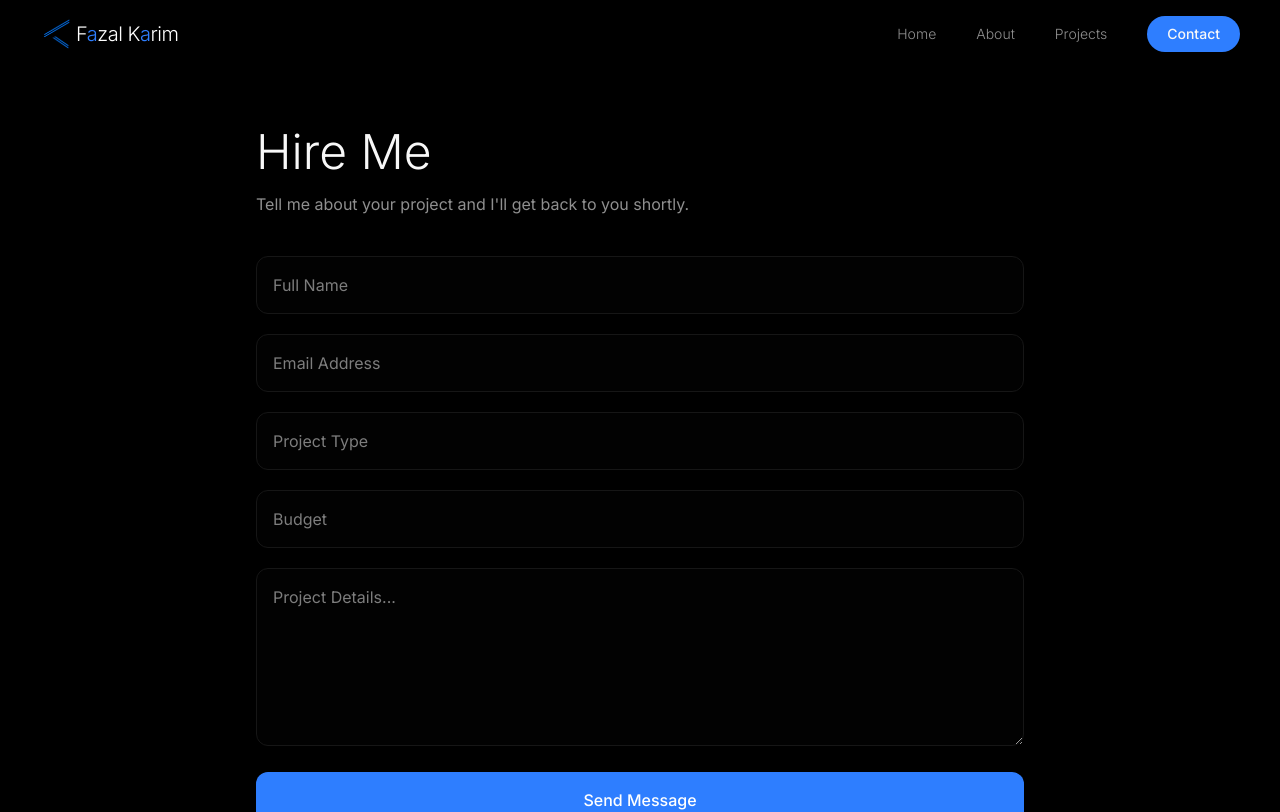
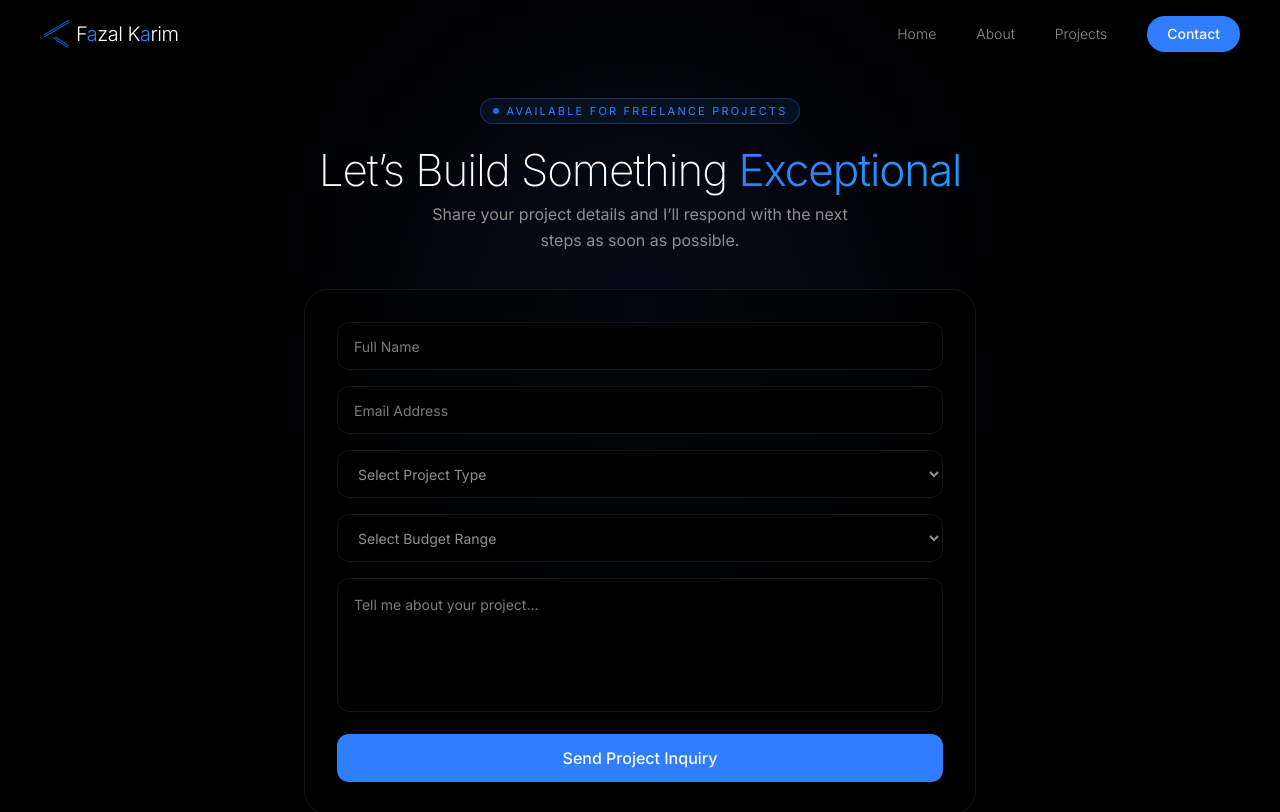
Before and after one commit to fazalkariim/Fazal-Karim, a React (Vite) app: page /hire in a window 1280 px wide. Shown: the top 812 px of the page. Built offline with nearby package versions, Linux system fonts and the light colour scheme.

Commit message:
Complete portfolio website and project showcase

```diff
--- a/src/components/sections/AboutPreview.jsx
+++ b/src/components/sections/AboutPreview.jsx
@@ -11,7 +11,6 @@ export function AboutPreview() {
       <div className="max-w-7xl mx-auto px-6 lg:px-10 grid lg:grid-cols-2 gap-12 lg:gap-20 items-center  ">
         <div className="relative">
           <div className="absolute -inset-4 bg-primary/10 rounded-2xl blur-2xl" />
-          {/* <div className="relative rounded-2xl overflow-hidden border border-border glow-border aspect-[4/5] max-w-md"> */}
             <img src={sideimg} alt="Fazal Karim" className="w-full h-full object-cover grayscale" />
             <div className="absolute inset-0 bg-gradient-to-t from-background/80 via-transparent to-transparent" />
             <div className="absolute bottom-6 left-6 right-6 flex items-center gap-3">
--- a/src/pages/Hire.jsx
+++ b/src/pages/Hire.jsx
@@ -3,14 +3,13 @@ import emailjs from "@emailjs/browser";
 
 export default function Hire() {
   const form = useRef();
-
   const [loading, setLoading] = useState(false);
-  const [success, setSuccess] = useState("");
+  const [status, setStatus] = useState("");
 
   const sendEmail = async (e) => {
     e.preventDefault();
-
     setLoading(true);
+    setStatus("");
 
     try {
       await emailjs.sendForm(
@@ -20,86 +19,112 @@ export default function Hire() {
         import.meta.env.VITE_EMAILJS_PUBLIC_KEY
       );
 
-      setSuccess("Message sent successfully 🚀");
-
+      setStatus("Message sent successfully. I’ll get back to you soon.");
       form.current.reset();
     } catch (error) {
       console.log(error);
-
-      setSuccess("Something went wrong ❌");
+      setStatus("Something went wrong. Please try again.");
     }
 
     setLoading(false);
   };
 
   return (
-    <section className="min-h-screen py-32 px-6">
-      <div className="max-w-3xl mx-auto">
+    <section className="relative min-h-screen overflow-hidden px-5 py-24">
+      <div className="absolute left-1/2 top-24 h-[420px] w-[420px] -translate-x-1/2 rounded-full bg-primary/10 blur-[120px]" />
 
-        <h1 className="text-5xl font-light mb-4">
-          Hire Me
-        </h1>
+      <div className="relative mx-auto max-w-2xl">
+        <div className="mb-9 text-center">
+          <div className="mb-5 inline-flex items-center gap-2 rounded-full border border-primary/30 bg-primary/10 px-3 py-1 text-[11px] uppercase tracking-[0.2em] text-primary">
+            <span className="h-1.5 w-1.5 rounded-full bg-primary animate-pulse" />
+            Available for freelance projects
+          </div>
 
-        <p className="text-muted-foreground mb-10">
-          Tell me about your project and I'll get back to you shortly.
-        </p>
+          <h1 className="text-3xl font-extralight tracking-tight text-white md:text-[44px]">
+            Let’s Build Something <span></span>
+            <span className=" text-gradient-primary font-light">
+               Exceptional
+            </span>
+          </h1>
+
+          <p className="mx-auto mt-1 max-w-md text-sm leading-relaxed text-muted-foreground md:text-base">
+            Share your project details and I’ll respond with the next steps as
+            soon as possible.
+          </p>
+        </div>
 
         <form
           ref={form}
           onSubmit={sendEmail}
-          className="space-y-5"
+          className="space-y-4 rounded-3xl border border-border bg-card/60 p-6 backdrop-blur-xl md:p-8"
         >
           <input
             type="text"
             name="user_name"
+            required
             placeholder="Full Name"
-            required
-            className="w-full p-4 rounded-xl bg-card border border-border"
+            className="h-12 w-full rounded-xl border border-border bg-background px-4 text-sm outline-none transition-all focus:border-primary focus:ring-2 focus:ring-primary/20"
           />
 
           <input
             type="email"
             name="user_email"
+            required
             placeholder="Email Address"
-            required
-            className="w-full p-4 rounded-xl bg-card border border-border"
+            className="h-12 w-full rounded-xl border border-border bg-background px-4 text-sm outline-none transition-all focus:border-primary focus:ring-2 focus:ring-primary/20"
           />
 
-          <input
-            type="text"
+          <select
             name="project_type"
-            placeholder="Project Type"
             required
-            className="w-full p-4 rounded-xl bg-card border border-border"
-          />
+            defaultValue=""
+            className="h-12 w-full rounded-xl border border-border bg-background px-4 text-sm text-muted-foreground outline-none transition-all focus:border-primary focus:ring-2 focus:ring-primary/20"
+          >
+            <option value="" disabled>
+              Select Project Type
+            </option>
+            <option value="MERN Web App">MERN Web App</option>
+            <option value="SaaS Platform">SaaS Platform</option>
+            <option value="Admin Dashboard">Admin Dashboard</option>
+            <option value="E-Commerce Website">E-Commerce Website</option>
+            <option value="AI Integration">AI Integration</option>
+            <option value="Other">Other</option>
+          </select>
 
-          <input
-            type="text"
+          <select
             name="budget"
-            placeholder="Budget"
             required
-            className="w-full p-4 rounded-xl bg-card border border-border"
-          />
+            defaultValue=""
+            className="h-12 w-full rounded-xl border border-border bg-background px-4 text-sm text-muted-foreground outline-none transition-all focus:border-primary focus:ring-2 focus:ring-primary/20"
+          >
+            <option value="" disabled>
+              Select Budget Range
+            </option>
+            <option value="$100 - $300">$100 - $300</option>
+            <option value="$300 - $700">$300 - $700</option>
+            <option value="$700 - $1500">$700 - $1500</option>
+            <option value="$1500+">$1500+</option>
+          </select>
 
           <textarea
-            rows="6"
+            rows="5"
             name="message"
-            placeholder="Project Details..."
             required
-            className="w-full p-4 rounded-xl bg-card border border-border"
+            placeholder="Tell me about your project..."
+            className="w-full resize-none rounded-xl border border-border bg-background p-4 text-sm outline-none transition-all focus:border-primary focus:ring-2 focus:ring-primary/20"
           />
 
           <button
             disabled={loading}
             type="submit"
-            className="w-full py-4 rounded-xl bg-primary text-white font-medium"
+            className="h-12 w-full rounded-xl bg-primary font-medium text-primary-foreground transition-all hover:scale-[1.02] hover:shadow-[0_0_25px_rgba(0,119,255,0.35)] disabled:opacity-60"
           >
-            {loading ? "Sending..." : "Send Message"}
+            {loading ? "Sending Request..." : "Send Project Inquiry"}
           </button>
 
-          {success && (
-            <p className="text-center text-primary">
-              {success}
+          {status && (
+            <p className="rounded-xl border border-primary/30 bg-primary/10 py-3 text-center text-sm text-primary">
+              {status}
             </p>
           )}
         </form>
--- a/src/pages/Home.jsx
+++ b/src/pages/Home.jsx
@@ -5,7 +5,6 @@ import { Services } from "../components/sections/Services.jsx";
 import { FeaturedProjects } from "../components/sections/FeaturedProjects.jsx";
 import { Process } from "../components/sections/Process.jsx";
 import { Experience } from "../components/sections/Experience.jsx";
-// import { Testimonials } from "../components/sections/Testimonials.jsx";
 import { ContactCTA } from "../components/sections/ContactCTA.jsx";
 
 export default function Home() {
--- a/src/pages/Projects.jsx
+++ b/src/pages/Projects.jsx
@@ -1,6 +1,9 @@
 import { useState } from "react";
 import { PageHeader } from "../components/PageHeader.jsx";
-import { ProjectCard, projectsData } from "../components/sections/ProjectCard.jsx";
+import {
+  ProjectCard,
+  projectsData,
+} from "../components/sections/ProjectCard.jsx";
 import { ContactCTA } from "../components/sections/ContactCTA.jsx";
 import { Sparkles } from "lucide-react";
 
@@ -8,31 +11,33 @@ const categories = ["All", "MERN Apps", "NEXT Apps"];
 
 export default function Projects() {
   const [active, setActive] = useState("All");
-  const filtered = active === "All" ? projectsData : projectsData.filter((p) => p.category === active);
+  const filtered =
+    active === "All"
+      ? projectsData
+      : projectsData.filter((p) => p.category === active);
   const featured = projectsData[0];
 
   return (
     <>
       <PageHeader
-        eyebrow="Portfolio"
-        title="Projects that"
-        highlight="shipped & scaled."
-        description="A selection of recent client work, side projects, and product experiments."
+        eyebrow="Featured Projects"
+        title="Solutions that"
+        highlight="deliver results."
+        description="From business websites to full-stack applications, each project is designed to solve real-world problems and create value."
       />
 
       {/* Featured */}
       <section className="py-12">
         <div className="max-w-7xl mx-auto px-6 lg:px-10">
           <div className="relative rounded-3xl border border-border bg-card overflow-hidden grid lg:grid-cols-2 gap-0">
-
-           <div className={`relative aspect-video lg:aspect-auto bg-gradient-to-br ${featured.accent}`}>
+            <div className={`relative h-[230px] sm:aspect-video lg:aspect-auto bg-gradient-to-br ${featured.accent}`}>
               <div className="absolute inset-0 bg-grid opacity-30" />
 
               {featured.image ? (
              <img
               src={featured.image}
               alt={featured.title}
-      className="relative z-10 h-full w-full object-contain ml-5 "
+              className="relative z-10 h-full w-full object-contain p-2 md:mt-11 sm:p-0 sm:ml-5"
             />
               ) : (
                 <div className="absolute inset-0 grid place-items-center">
@@ -47,11 +52,18 @@ export default function Projects() {
               <div className="inline-flex items-center gap-2 px-3 py-1 rounded-full border border-primary/40 bg-primary/10 text-[11px] uppercase tracking-[0.2em] text-primary mb-5 w-fit">
                 <Sparkles className="w-3 h-3" /> Featured Project
               </div>
-              <h2 className="text-3xl md:text-4xl font-light tracking-tight mb-4">{featured.title}</h2>
-              <p className="text-muted-foreground font-light leading-relaxed mb-6">{featured.description}</p>
+              <h2 className="text-3xl md:text-4xl font-light tracking-tight mb-4">
+                {featured.title}
+              </h2>
+              <p className="text-muted-foreground font-light leading-relaxed mb-6">
+                {featured.description}
+              </p>
               <div className="flex flex-wrap gap-2">
                 {featured.tech.map((t) => (
-                  <span key={t} className="text-[10px] uppercase tracking-widest px-2.5 py-1 rounded-full bg-surface border border-border text-muted-foreground">
+                  <span
+                    key={t}
+                    className="text-[10px] uppercase tracking-widest px-2.5 py-1 rounded-full bg-surface border border-border text-muted-foreground"
+                  >
                     {t}
                   </span>
                 ))}
@@ -81,7 +93,9 @@ export default function Projects() {
           </div>
 
           <div className="grid md:grid-cols-2 lg:grid-cols-3 gap-5">
-            {filtered.map((p) => <ProjectCard key={p.title} p={p} />)}
+            {filtered.map((p) => (
+              <ProjectCard key={p.title} p={p} />
+            ))}
           </div>
         </div>
       </section>
```
Also changed, not shown: src/components/Hero.jsx (+9 -59 lines), src/components/sections/ContactCTA.jsx (+4 -7 lines), src/components/sections/Experience.jsx (+11 -3 lines), src/components/sections/ProjectCard.jsx (+25 -23 lines), src/pages/About.jsx (+59 -18 lines). Lines whose indentation alone changed are shown as unchanged.
